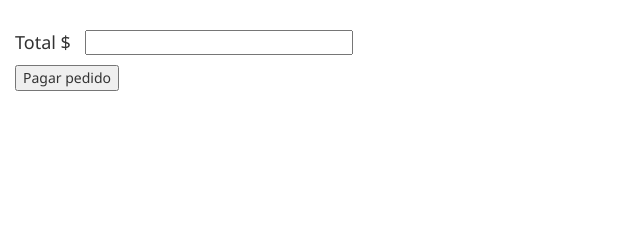
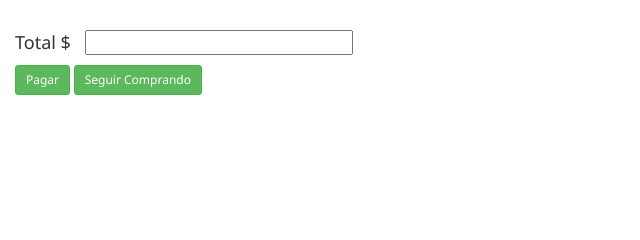
Before and after one commit to miguelvidalf/Petshop, a Django app: template core/templates/core/carritoCompra.html in a window 1280 px wide. Shown: the part 330-570 px from the top of the page, without its empty margins (0-640 px from the left). Run offline with Django 3.2, Linux system fonts and the light colour scheme; the template is opened without the code that fills it, so the values that code supplies are empty; some libraries are stand-ins or nearby versions.

Commit message:
Add files via upload

```diff
--- a/core/templates/core/carritoCompra.html
+++ b/core/templates/core/carritoCompra.html
@@ -95,7 +95,8 @@
                 <h4>Total $ &nbsp; <input total="10.000"></h4>
 
 
-                <button>Pagar pedido</button>
+                <a href="{% url 'indexPetshop' %}" class="btn btn-success btn-sm">Pagar</a>
+                <a href="{% url 'indexPetshop' %}" class="btn btn-success btn-sm">Seguir Comprando</a>
             </div>
         </div>
     </div>
--- a/core/templates/core/producto_ficha.html
+++ b/core/templates/core/producto_ficha.html
@@ -27,14 +27,14 @@
                         Descripcion: {{ producto.descripcion }}
                     </h2>
                     <div style="margin-top: 30px;">
-                        <a class="btn   btn-success btn-primary" href="#">Comprar</a>
+                        <a href="{% url 'carritoCompra' %}" class="btn   btn-success btn-primary" href="#">Comprar</a>
                     </div>
                 </div>
             </div>
         </div>
     </div>
     <div style="margin-top: 20px; text-align: center;">
-        <a href="{% url 'vehiculo_tienda' %}" class="btn btn-success btn-sm">Ir a la tienda</a>&nbsp;&nbsp;&nbsp;
+        <a href="{% url 'indexPetshop' %}" class="btn btn-success btn-sm">Ir a la tienda</a>&nbsp;&nbsp;&nbsp;
         <a href="{% url 'home' %}" class="btn btn-success btn-sm">Ir a la página de inicio</a>
     </div>
     {% endblock content %}
```
